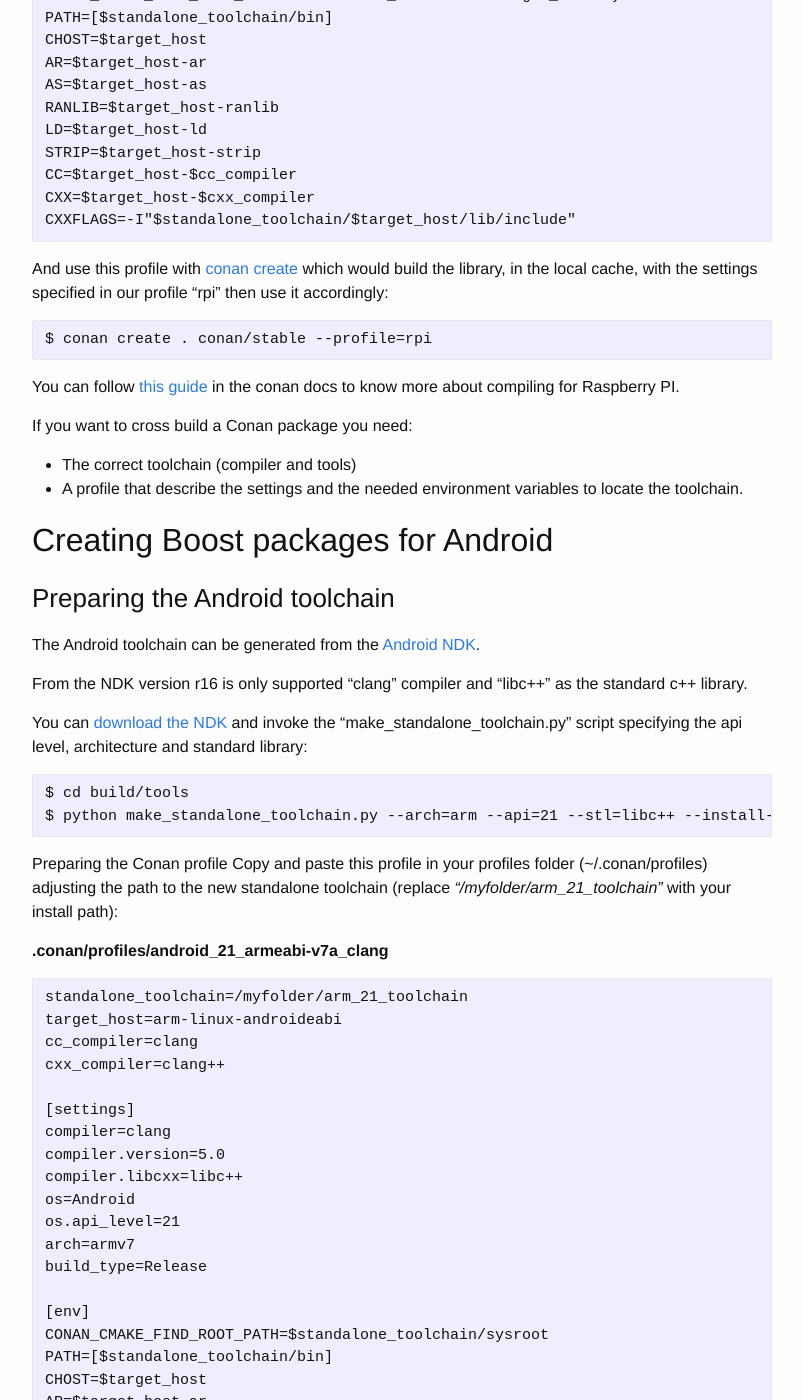
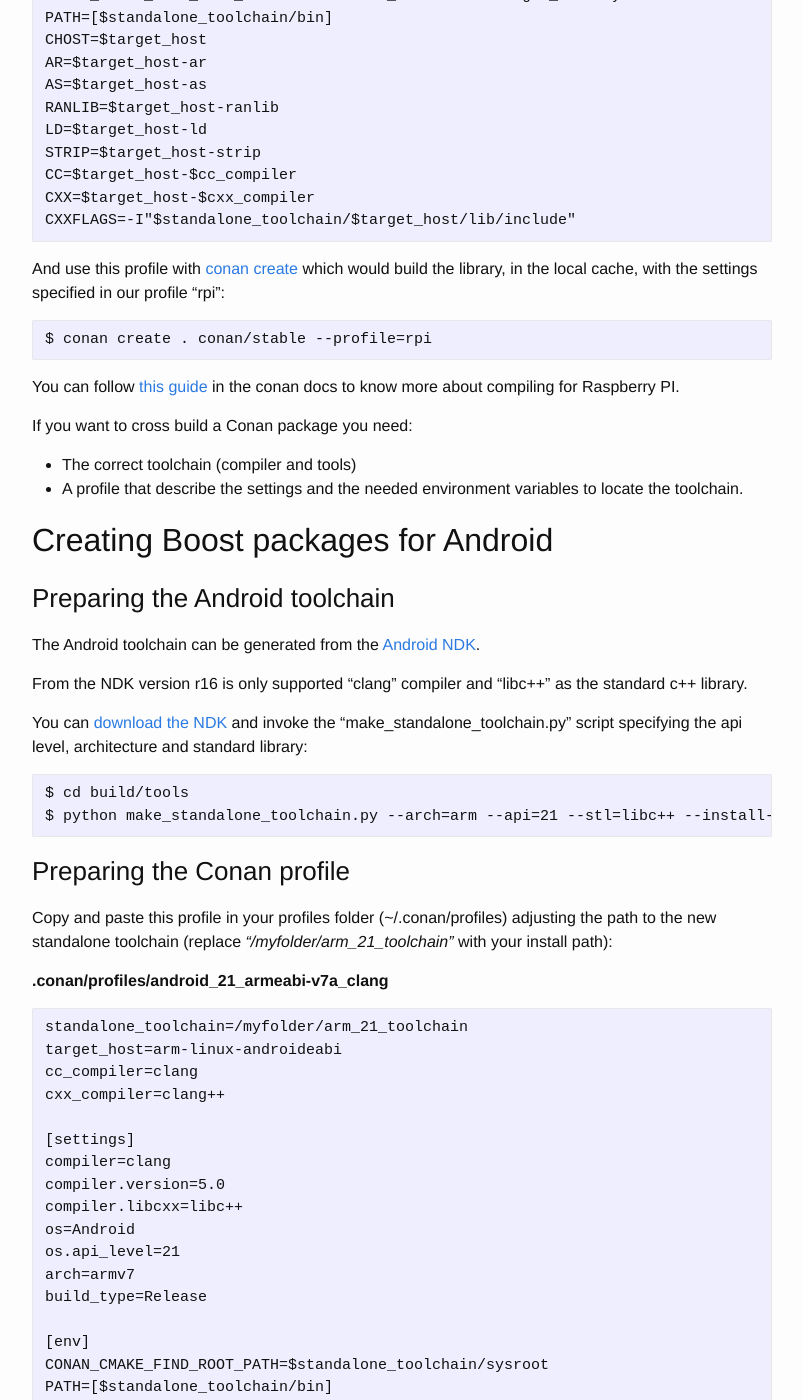
Before and after one commit to conan-io/conan-io.github.io, a Jekyll site: the page built from _posts/2018-01-30-Cross-building-Boost-Android.markdown, in a window 1280 px wide and 1400 px high, scrolled down 4145 px. Shown: the whole window, without its empty margins (238-1041 px from the left). Built offline with Jekyll 4.4.1, drawn with Linux system fonts in a browser that asks for light colours; comment, search, counter and statistics services are not loaded; some of the changed text lies outside the part shown.

Commit message:
Corrections

```diff
--- a/_posts/2018-01-30-Cross-building-Boost-Android.markdown
+++ b/_posts/2018-01-30-Cross-building-Boost-Android.markdown
@@ -180,7 +180,7 @@ If we want to cross-compile to Raspberry PI from Windows, we could install the c
 
 
 And use this profile with [conan create](http://docs.conan.io/en/latest/creating_packages/getting_started.html)
-which would build the library, in the local cache, with the settings specified in our profile "rpi" then use it accordingly:
+which would build the library, in the local cache, with the settings specified in our profile "rpi":
 
     $ conan create . conan/stable --profile=rpi
 
@@ -211,7 +211,8 @@ script specifying the api level, architecture and standard library:
     $ cd build/tools
     $ python make_standalone_toolchain.py --arch=arm --api=21 --stl=libc++ --install-dir=/myfolder/arm_21_toolchain
 
-Preparing the Conan profile
+### Preparing the Conan profile
+
 Copy and paste this profile in your profiles folder (~/.conan/profiles) adjusting the path to the new
 standalone toolchain (replace *“/myfolder/arm_21_toolchain”* with your install path):
 
```
Also changed, not shown: other parts of _posts/2018-01-30-Cross-building-Boost-Android.markdown (+1 -1 lines).
